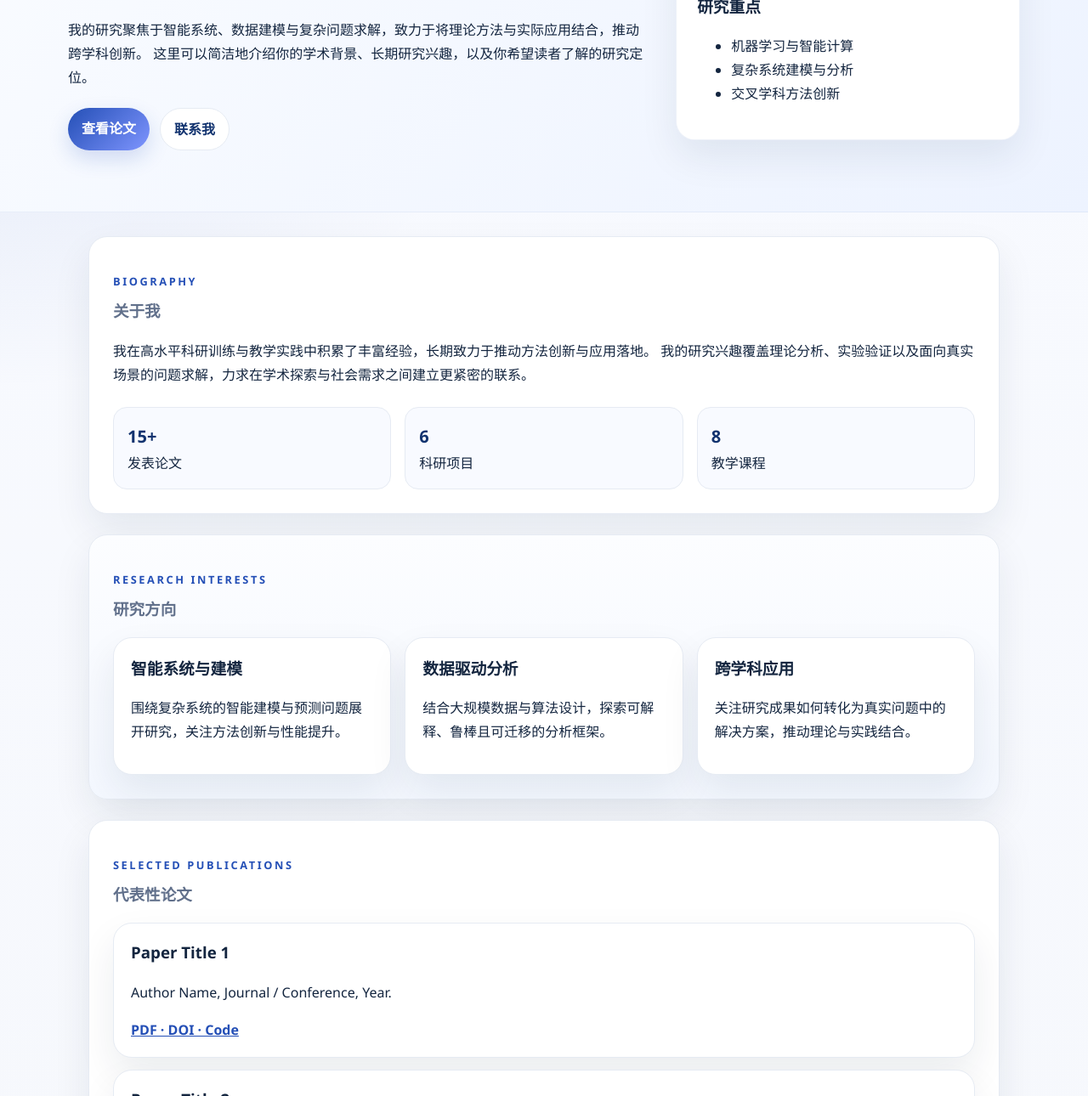
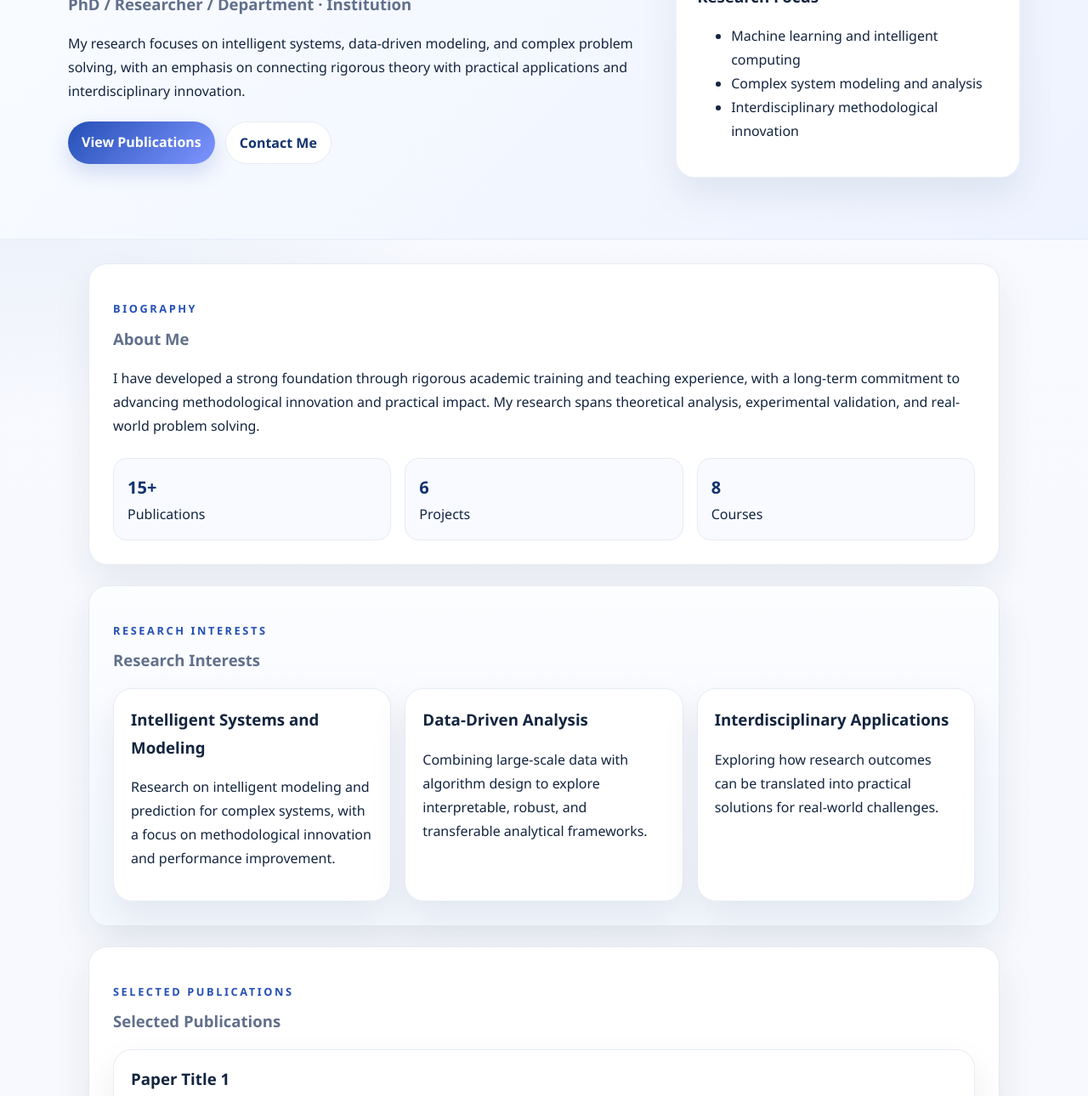
Before and after one commit to jluchenyi123/personal-web, a plain HTML site: page index.html in a window 1280 px wide. Shown: the part 247-1537 px from the top of the page at 85% size. Drawn offline with Linux system fonts and the light colour scheme.

Commit message:
Update index.html

```diff
--- a/index.html
+++ b/index.html
@@ -3,10 +3,10 @@
   <head>
     <meta charset="UTF-8" />
     <meta name="viewport" content="width=device-width, initial-scale=1.0" />
-    <title>个人学术主页</title>
+    <title>Academic Homepage</title>
     <meta
       name="description"
-      content="一个适合学者、研究生和教师使用的个人学术主页模板。"
+      content="A polished academic homepage template for researchers, students, and faculty."
     />
     <link rel="stylesheet" href="styles.css" />
   </head>
@@ -15,10 +15,10 @@
       <nav class="top-nav">
         <a class="brand" href="#top">YUE CHANG</a>
         <div class="nav-links">
-          <a href="#about">关于我</a>
-          <a href="#research">研究方向</a>
-          <a href="#publications">代表论文</a>
-          <a href="#contact">联系信息</a>
+          <a href="#about">About</a>
+          <a href="#research">Research</a>
+          <a href="#publications">Publications</a>
+          <a href="#contact">Contact</a>
         </div>
       </nav>
 
@@ -26,24 +26,24 @@
         <div class="hero-text">
           <p class="eyebrow">Researcher · Scholar · Educator</p>
           <h1>Yue Chang</h1>
-          <h2>博士 / 助理教授 / 研究方向 · 学院名称 · 单位名称</h2>
+          <h2>PhD / Researcher / Department · Institution</h2>
           <p>
-            我的研究聚焦于智能系统、数据建模与复杂问题求解，致力于将理论方法与实际应用结合，推动跨学科创新。
-            这里可以简洁地介绍你的学术背景、长期研究兴趣，以及你希望读者了解的研究定位。
+            My research focuses on intelligent systems, data-driven modeling, and complex problem solving,
+            with an emphasis on connecting rigorous theory with practical applications and interdisciplinary innovation.
           </p>
           <div class="hero-actions">
-            <a class="btn primary" href="#publications">查看论文</a>
-            <a class="btn secondary" href="#contact">联系我</a>
+            <a class="btn primary" href="#publications">View Publications</a>
+            <a class="btn secondary" href="#contact">Contact Me</a>
           </div>
         </div>
 
         <div class="hero-card">
           <div class="avatar">YC</div>
-          <h3>研究重点</h3>
+          <h3>Research Focus</h3>
           <ul>
-            <li>机器学习与智能计算</li>
-            <li>复杂系统建模与分析</li>
-            <li>交叉学科方法创新</li>
+            <li>Machine learning and intelligent computing</li>
+            <li>Complex system modeling and analysis</li>
+            <li>Interdisciplinary methodological innovation</li>
           </ul>
         </div>
       </section>
@@ -53,24 +53,25 @@
       <section id="about" class="section">
         <div class="section-heading">
           <p class="eyebrow">Biography</p>
-          <h2>关于我</h2>
+          <h2>About Me</h2>
         </div>
         <p>
-          我在高水平科研训练与教学实践中积累了丰富经验，长期致力于推动方法创新与应用落地。
-          我的研究兴趣覆盖理论分析、实验验证以及面向真实场景的问题求解，力求在学术探索与社会需求之间建立更紧密的联系。
+          I have developed a strong foundation through rigorous academic training and teaching experience,
+          with a long-term commitment to advancing methodological innovation and practical impact.
+          My research spans theoretical analysis, experimental validation, and real-world problem solving.
         </p>
         <div class="stats">
           <article>
             <strong>15+</strong>
-            <span>发表论文</span>
+            <span>Publications</span>
           </article>
           <article>
             <strong>6</strong>
-            <span>科研项目</span>
+            <span>Projects</span>
           </article>
           <article>
             <strong>8</strong>
-            <span>教学课程</span>
+            <span>Courses</span>
           </article>
         </div>
       </section>
@@ -78,20 +79,20 @@
       <section id="research" class="section alt">
         <div class="section-heading">
           <p class="eyebrow">Research Interests</p>
-          <h2>研究方向</h2>
+          <h2>Research Interests</h2>
         </div>
         <div class="card-grid">
           <article class="card">
-            <h3>智能系统与建模</h3>
-            <p>围绕复杂系统的智能建模与预测问题展开研究，关注方法创新与性能提升。</p>
+            <h3>Intelligent Systems and Modeling</h3>
+            <p>Research on intelligent modeling and prediction for complex systems, with a focus on methodological innovation and performance improvement.</p>
           </article>
           <article class="card">
-            <h3>数据驱动分析</h3>
-            <p>结合大规模数据与算法设计，探索可解释、鲁棒且可迁移的分析框架。</p>
+            <h3>Data-Driven Analysis</h3>
+            <p>Combining large-scale data with algorithm design to explore interpretable, robust, and transferable analytical frameworks.</p>
           </article>
           <article class="card">
-            <h3>跨学科应用</h3>
-            <p>关注研究成果如何转化为真实问题中的解决方案，推动理论与实践结合。</p>
+            <h3>Interdisciplinary Applications</h3>
+            <p>Exploring how research outcomes can be translated into practical solutions for real-world challenges.</p>
           </article>
         </div>
       </section>
@@ -99,7 +100,7 @@
       <section id="publications" class="section">
         <div class="section-heading">
           <p class="eyebrow">Selected Publications</p>
-          <h2>代表性论文</h2>
+          <h2>Selected Publications</h2>
         </div>
         <div class="publication-list">
           <article class="publication-item">
@@ -123,16 +124,16 @@
       <section id="education" class="section alt">
         <div class="section-heading">
           <p class="eyebrow">Education & Experience</p>
-          <h2>教育与经历</h2>
+          <h2>Education & Experience</h2>
         </div>
         <div class="timeline">
           <div class="timeline-item">
-            <h3>2021 — 至今</h3>
-            <p>博士研究生 / 助理研究员，某某大学，某某实验室。</p>
+            <h3>2021 — Present</h3>
+            <p>PhD Student / Research Assistant, Department, University.</p>
           </div>
           <div class="timeline-item">
             <h3>2017 — 2021</h3>
-            <p>本科，某某大学，专业名称。</p>
+            <p>BSc, Department, University.</p>
           </div>
         </div>
       </section>
@@ -140,12 +141,12 @@
       <section id="contact" class="section">
         <div class="section-heading">
           <p class="eyebrow">Contact</p>
-          <h2>联系方式</h2>
+          <h2>Contact</h2>
         </div>
         <p>
-          邮箱：yourname@university.edu<br />
-          研究方向：人工智能 / 数据分析 / 复杂系统<br />
-          主页：<a href="https://scholar.google.com">Google Scholar</a>
+          Email: yourname@university.edu<br />
+          Research Interests: AI / Data Analysis / Complex Systems<br />
+          Profile: <a href="https://scholar.google.com">Google Scholar</a>
         </p>
       </section>
     </main>
```
